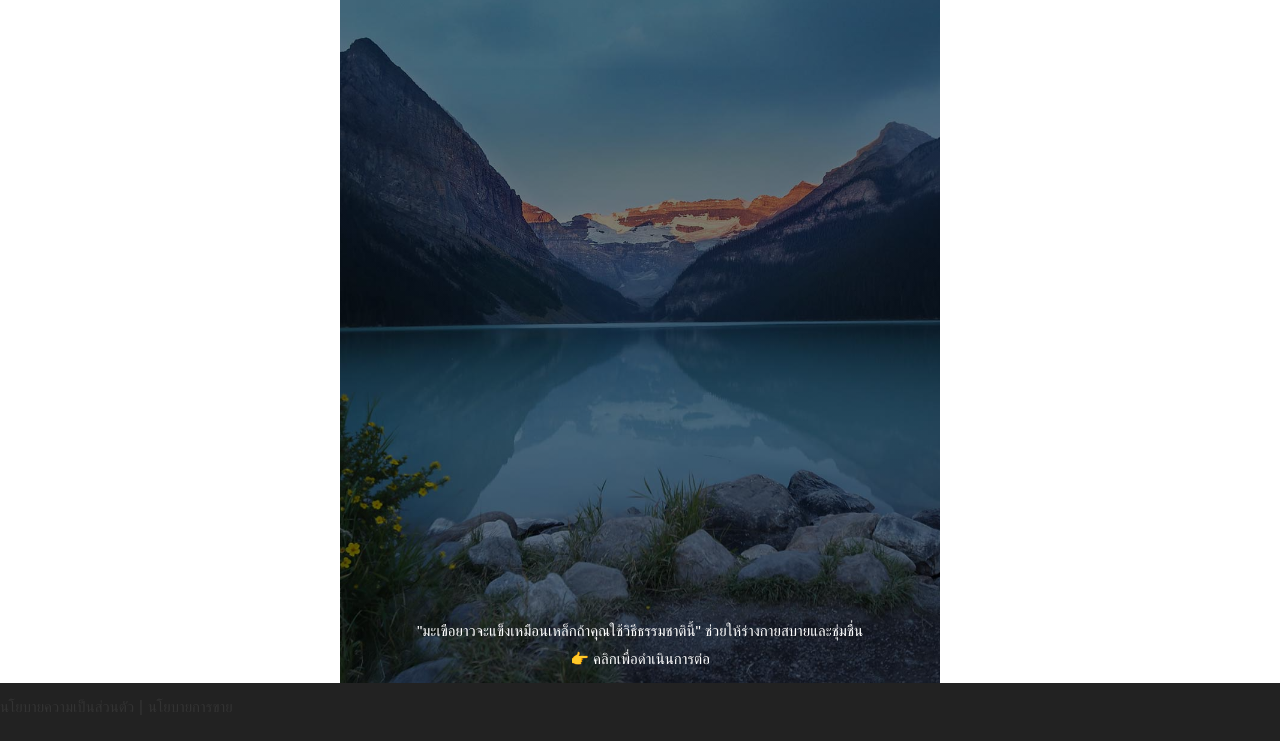
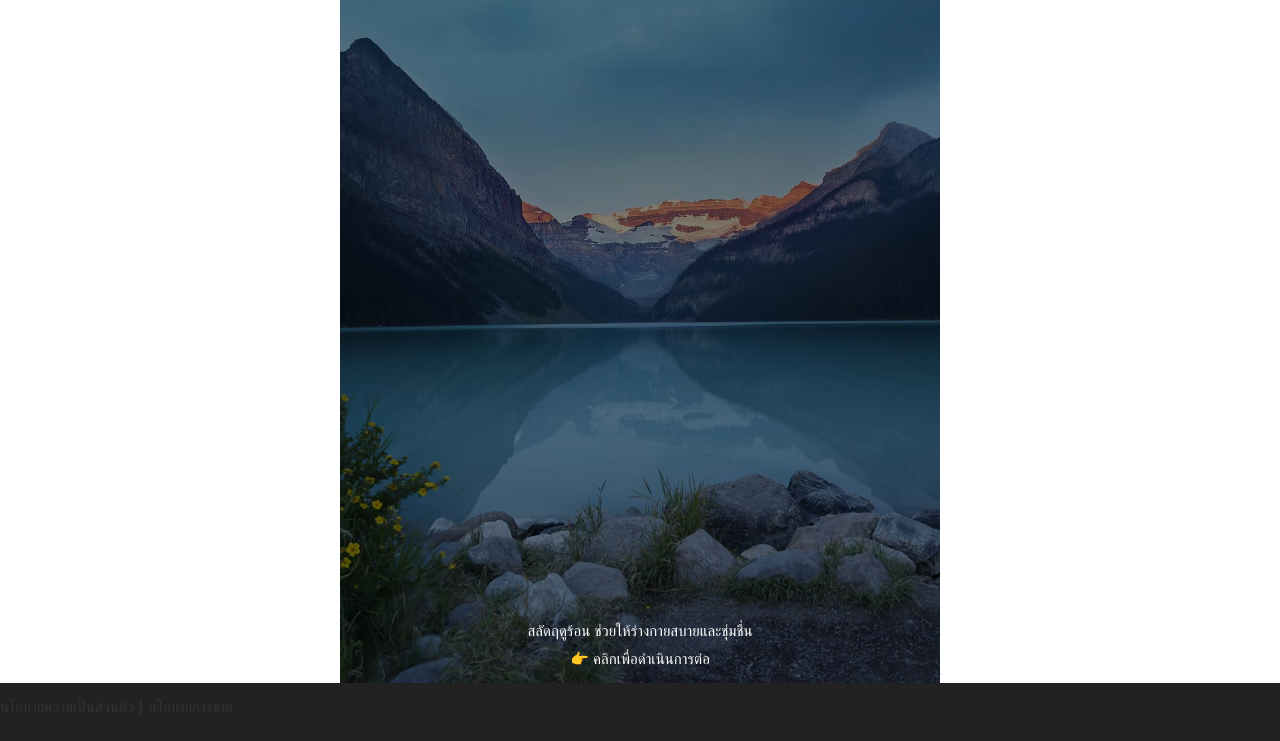
Before and after one commit to familly-today/live-pre-08, a plain HTML site: page index.html in a window 1280 px wide. Shown: the part 117-858 px from the top of the page. Drawn offline with Linux system fonts and the light colour scheme.

Commit message:
Change index file

```diff
--- a/index.html
+++ b/index.html
@@ -65,7 +65,7 @@ height="0" width="0" style="display:none;visibility:hidden"></iframe></noscript>
             <h1 class="heading">หน้าแรก</h1>
             <hr>
         </div>
-        <div class="item inner-content">"มะเขือยาวจะแข็งเหมือนเหล็กถ้าคุณใช้วิธีธรรมชาตินี้" ช่วยให้ร่างกายสบายและชุ่มชื่น <br/>👉 คลิกเพื่อดำเนินการต่อ </div>
+        <div class="item inner-content">สลัดฤดูร้อน ช่วยให้ร่างกายสบายและชุ่มชื่น <br/>👉 คลิกเพื่อดำเนินการต่อ </div>
         </div>
         <div class="item mb_footer">
             <p>นโยบายความเป็นส่วนตัว</p> |
```
